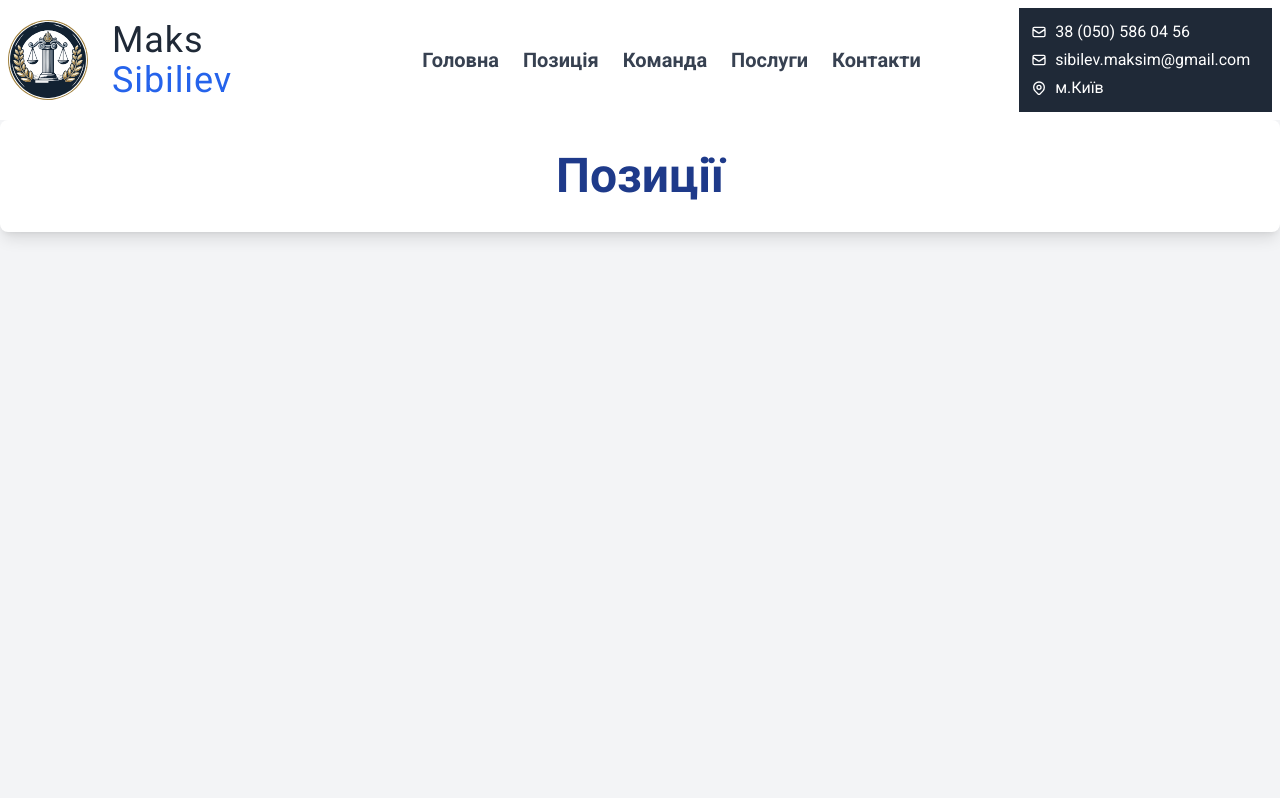
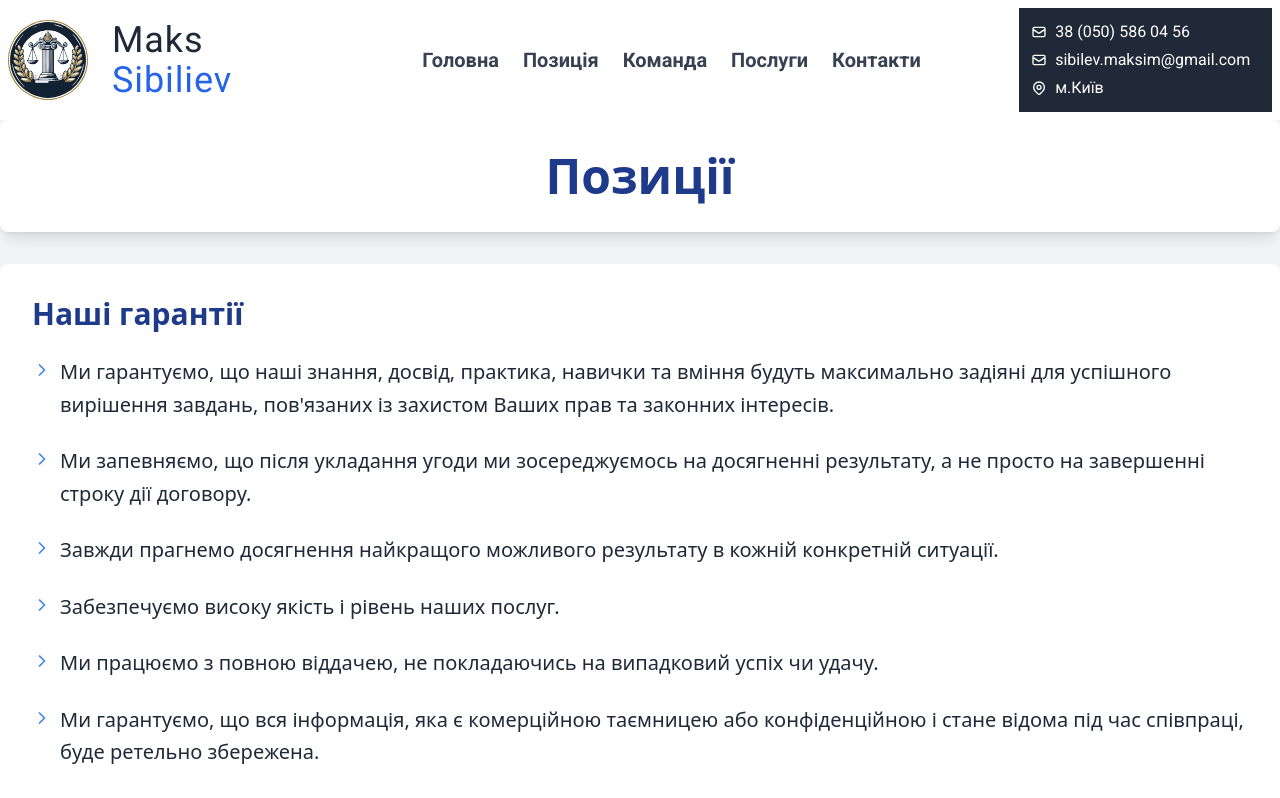
Before and after one commit to avelirs/Law-Site, a React (Vite) app: page /position in a window 1280 px wide. Shown: the top 798 px of the page. Built offline with nearby package versions, Linux system fonts and the light colour scheme.

Commit message:
init: create Position

```diff
--- a/src/pages/Position.jsx
+++ b/src/pages/Position.jsx
@@ -1,9 +1,32 @@
+import { ChevronRight } from "lucide-react";
+
 function Position() {
   return (
-    <div>
+    <div className='space-y-8 font-sans'>
       <h1 className='text-5xl font-bold text-center text-blue-900 bg-white p-8 rounded-lg shadow-lg'>
         Позиції
       </h1>
+
+      <div className='bg-white p-8 rounded-lg shadow-lg'>
+        <h2 className='text-3xl font-bold mb-6 text-blue-900'>Наші гарантії</h2>
+        <div className='space-y-6 text-gray-800'>
+          {[
+            "Ми гарантуємо, що наші знання, досвід, практика, навички та вміння будуть максимально задіяні для успішного вирішення завдань, пов'язаних із захистом Ваших прав та законних інтересів.",
+            "Ми запевняємо, що після укладання угоди ми зосереджуємось на досягненні результату, а не просто на завершенні строку дії договору.",
+            "Завжди прагнемо досягнення найкращого можливого результату в кожній конкретній ситуації.",
+            "Забезпечуємо високу якість і рівень наших послуг.",
+            "Ми працюємо з повною віддачею, не покладаючись на випадковий успіх чи удачу.",
+            "Ми гарантуємо, що вся інформація, яка є комерційною таємницею або конфіденційною і стане відома під час співпраці, буде ретельно збережена.",
+            "Ми ніколи не беремося за ведення сумнівних чи непристойних справ, але для нас немає безперспективних або програшних справ. З нами у Вас з'явиться більше шансів на перемогу в складних ситуаціях або досягнення кращого результату в наявних умовах.",
+            "Ми зазвичай працюємо в спокійній атмосфері, поєднуючи традиційні цінності адвокатської професії з сучасними методами надання послуг.",
+          ].map((text, index) => (
+            <div key={index} className='flex items-start'>
+              <ChevronRight className='w-5 h-5 text-blue-500 mt-1 flex-shrink-0' />
+              <p className='ml-2 leading-relaxed text-xl'>{text}</p>
+            </div>
+          ))}
+        </div>
+      </div>
     </div>
   );
 }
```
